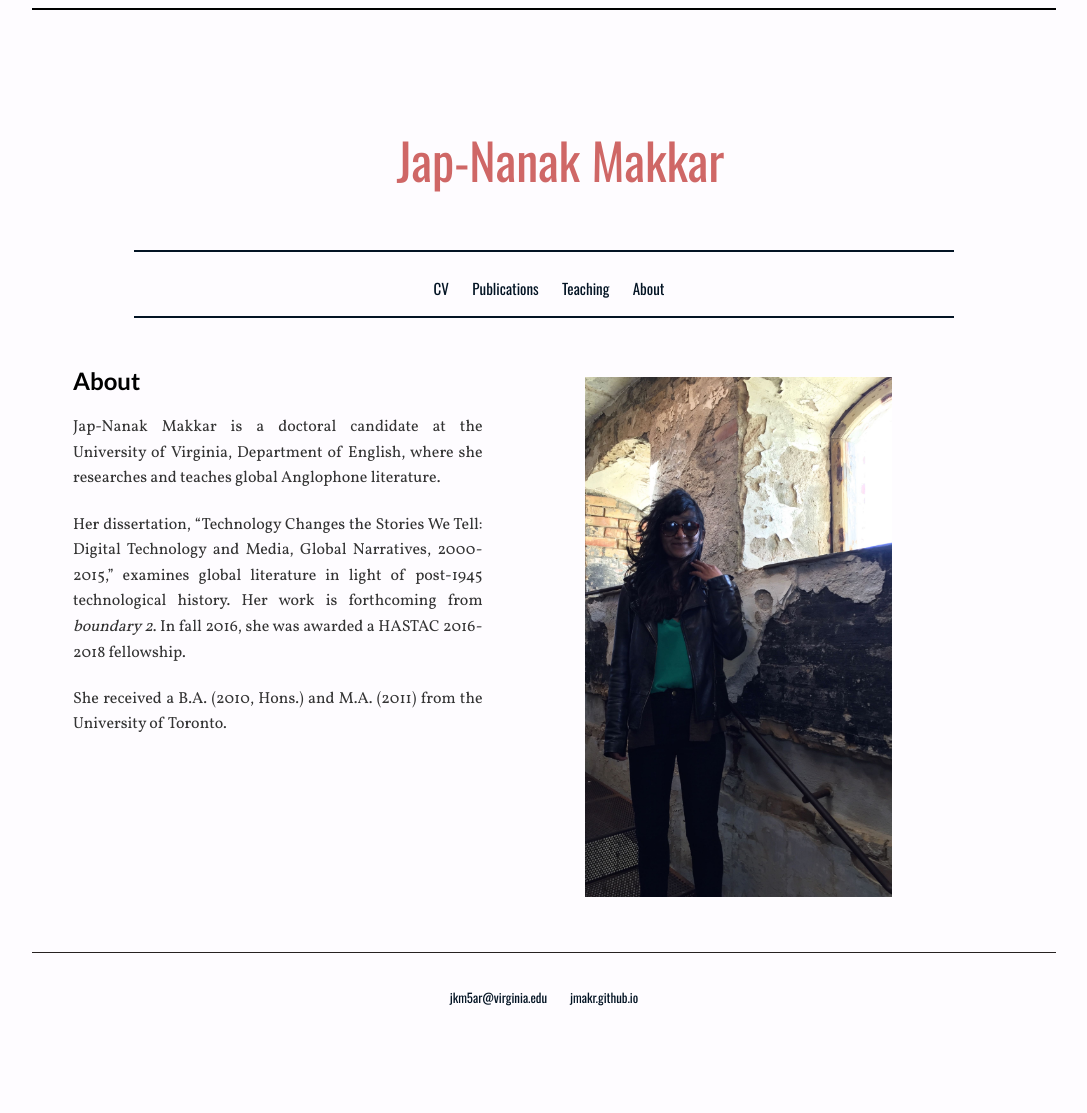
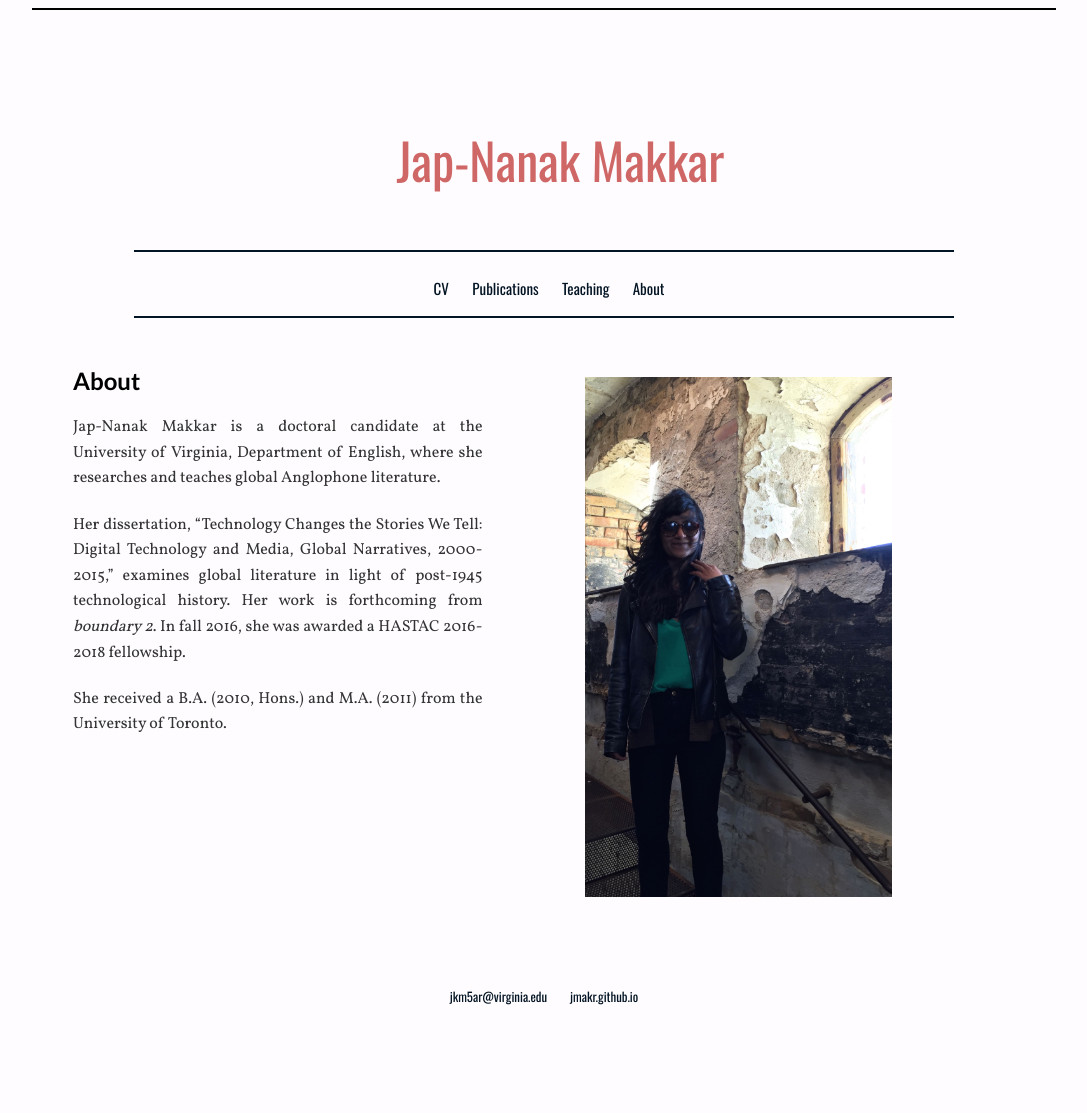
Before and after one commit to jmakr/jmakr.github.io, a Jekyll site: the page built from index.html, in a window 1280 px wide. Shown: the whole page, without its empty margins (96-1183 px from the left). Built offline with Jekyll 4.4.1, drawn with Linux system fonts in a browser that asks for light colours.

Commit message:
Update main.css

```diff
--- a/css/main.css
+++ b/css/main.css
@@ -201,7 +201,6 @@ p2 {
 
 footer {
     clear:both;
-    border-top: thin solid #272221;
     height: 10em;
     margin-right: auto;
     margin-left: auto;
```
